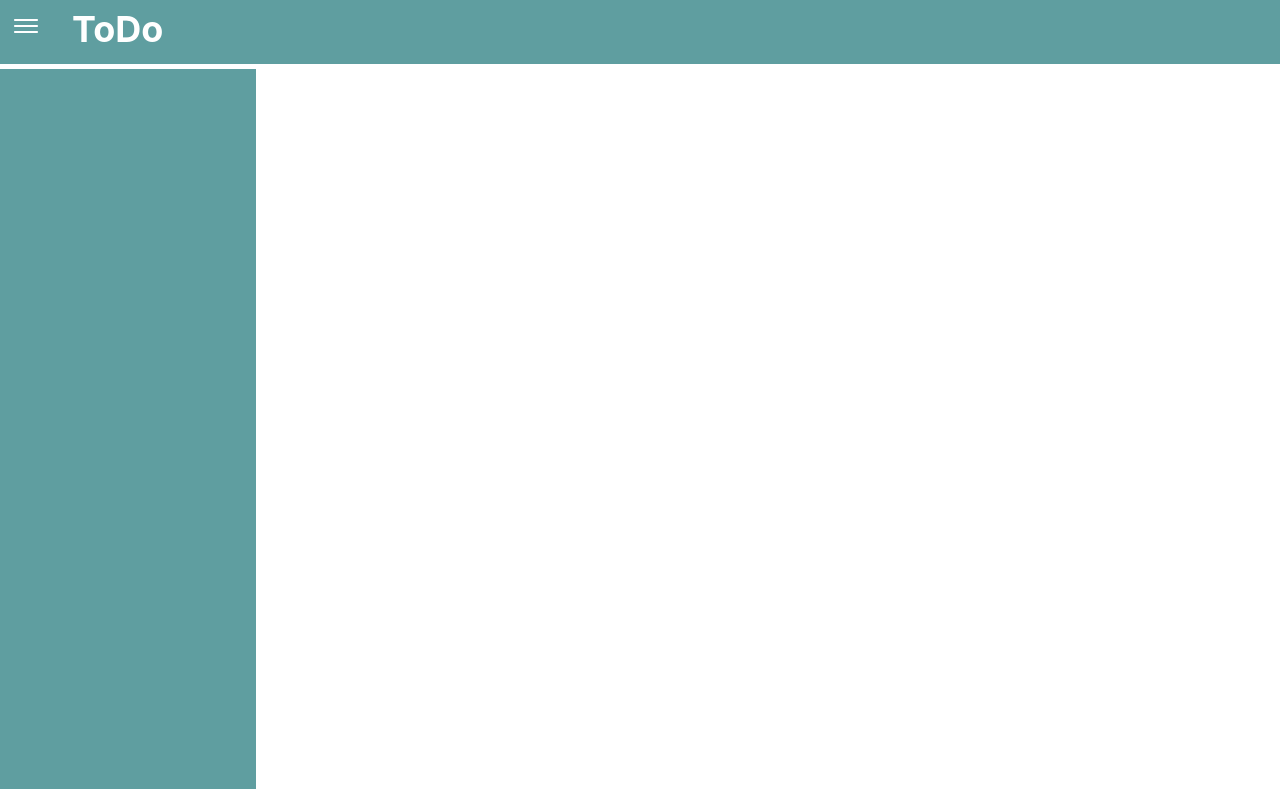
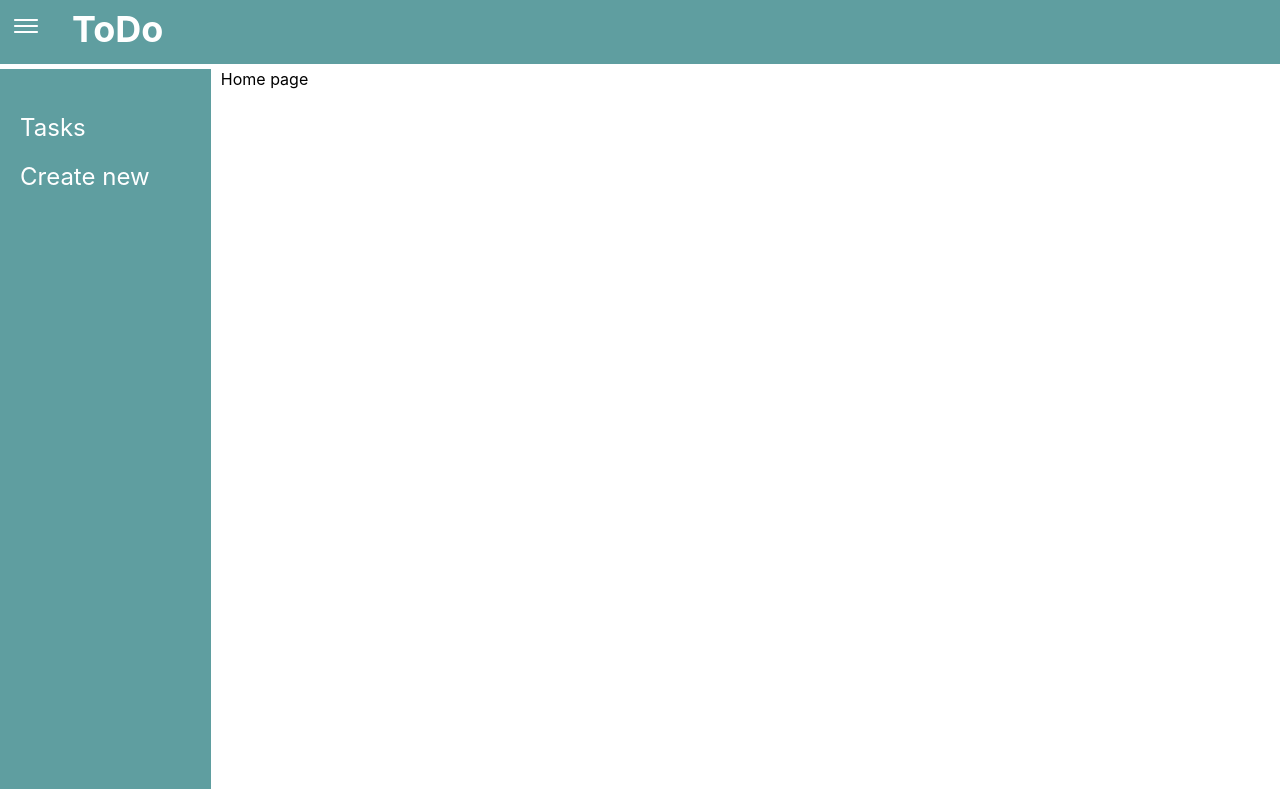
Before and after one commit to PundirKajal/todo, a Next.js app in the folder ui/: page / in a window 1280 px wide. Built offline with nearby package versions, Linux system fonts and the light colour scheme.

Commit message:
add navigation bar

```diff
--- a/ui/src/components/Layout/Layout.tsx
+++ b/ui/src/components/Layout/Layout.tsx
@@ -1,5 +1,7 @@
 import Head from 'next/head'
 import Header from "../Header";
+import Menu from "../Menu";
+import * as S from "./style";
 
 const Layout = ({ children }) => {
     return (
@@ -7,14 +9,15 @@ const Layout = ({ children }) => {
             <Head>
                 <title>To Do</title>
             </Head>
-            <header style={{
-                background: 'cadetblue',
-                height: "4rem",
-                width: "100vw"
-            }}>
-                <Header/>
-            </header>
-            <main>{children}</main>
+            <S.HeaderContainer>
+                <Header />
+            </S.HeaderContainer>
+            <S.Main>
+                <Menu />
+                <S.Container>
+                    {children}
+                </S.Container>
+            </S.Main>
         </div>
     )
 }
--- /dev/null
+++ b/ui/src/components/Layout/style.tsx
@@ -0,0 +1,16 @@
+import styled from "styled-components";
+
+export const HeaderContainer = styled.header`
+    background: cadetblue;
+    height: 4rem;
+    width: 100vw;
+`;
+
+export const Main = styled.main`
+    display: flex;
+`;
+
+export const Container = styled.div`
+    width: 100%;
+    margin: 5px;
+`;
--- a/ui/src/components/Menu/index.tsx
+++ b/ui/src/components/Menu/index.tsx
@@ -1,10 +1,17 @@
 import * as S from "./style";
+import { NavbarOptions } from "../../constants";
+import Link from 'next/link';
 
 const Menu = () => {
-    const menuOptions = ["Tasks", "Plan for today", "important"]
     return (
         <S.Base>
-
+            <S.Navbar>
+                <S.NavbarList>
+                    {NavbarOptions.map(item => <S.NavbarItem key={item.id}>
+                        <Link href={item.path}>{item.title}</Link>
+                    </S.NavbarItem>)}
+                </S.NavbarList>
+            </S.Navbar>
         </S.Base>
     )
 }
--- a/ui/src/components/Menu/style.tsx
+++ b/ui/src/components/Menu/style.tsx
@@ -5,5 +5,22 @@ export const Base = styled.div`
     background: cadetblue;
     color: white;
     height: 90vh;
-    margin: 5px 0;
+    margin: 5px 5px 0px 0;
 `;
+
+export const Navbar = styled.nav`
+    font-size: 24px;
+`;
+
+export const NavbarList = styled.ul`
+    padding: 10px;
+`;
+
+export const NavbarItem = styled.li`
+    padding: 10px;
+
+    &:hover {
+        background: #38999c;
+        font-weight: 500;
+    }
+`;
--- /dev/null
+++ b/ui/src/constants.tsx
@@ -0,0 +1,13 @@
+export const NavbarOptions = [
+    {
+        id: 1,
+        title: 'Tasks',
+        icon: '',
+        path: '/Tasks'
+    },{
+        id: 2,
+        title: 'Create new',
+        icon: '',
+        path: '/Task'
+    }
+]
--- /dev/null
+++ b/ui/src/pages/Task.tsx
@@ -0,0 +1,5 @@
+export default function Tasks() {
+    return <div>
+        Add new Task
+    </div>
+}
--- /dev/null
+++ b/ui/src/pages/Tasks.tsx
@@ -0,0 +1,5 @@
+export default function Tasks() {
+    return <div>
+        Tasks
+    </div>
+}
--- a/ui/src/pages/_app.tsx
+++ b/ui/src/pages/_app.tsx
@@ -1,7 +1,10 @@
 import '../styles/globals.css'
+import Layout from '../components/Layout/Layout';
 
 function MyApp({ Component, pageProps }) {
-  return <Component {...pageProps} />
+  return <Layout>
+    <Component {...pageProps} />
+  </Layout>
 }
 
 export default MyApp
--- a/ui/src/pages/index.tsx
+++ b/ui/src/pages/index.tsx
@@ -1,13 +1,6 @@
-import Head from 'next/head'
-import Image from 'next/image'
-import styles from '../styles/Home.module.css'
-import Layout from '../components/Layout/Layout';
-import Menu from '../components/Menu';
 
 export default function Home() {
-  return <>
-  <Layout>
-    <Menu></Menu>
-    </Layout>
-  </>
+  return <div>
+    Home page
+  </div>
 }
```
